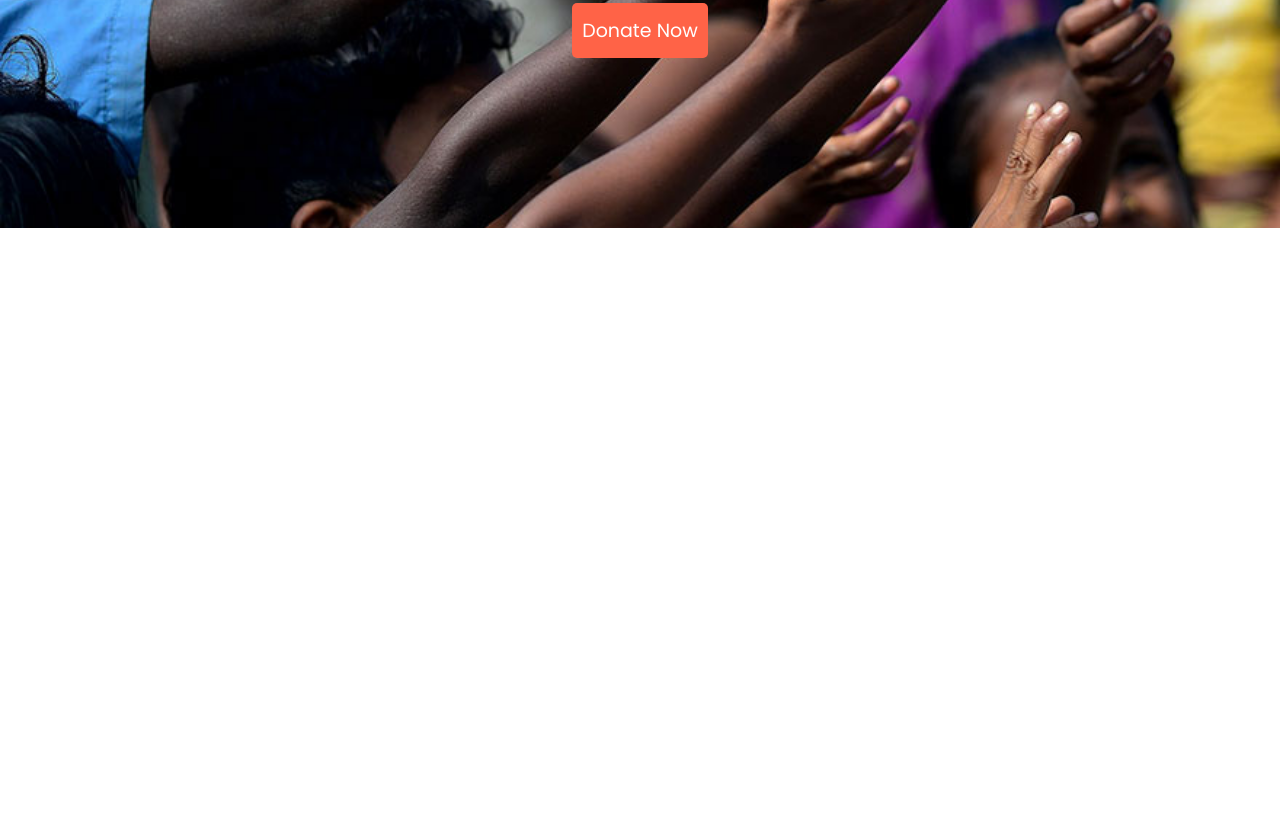
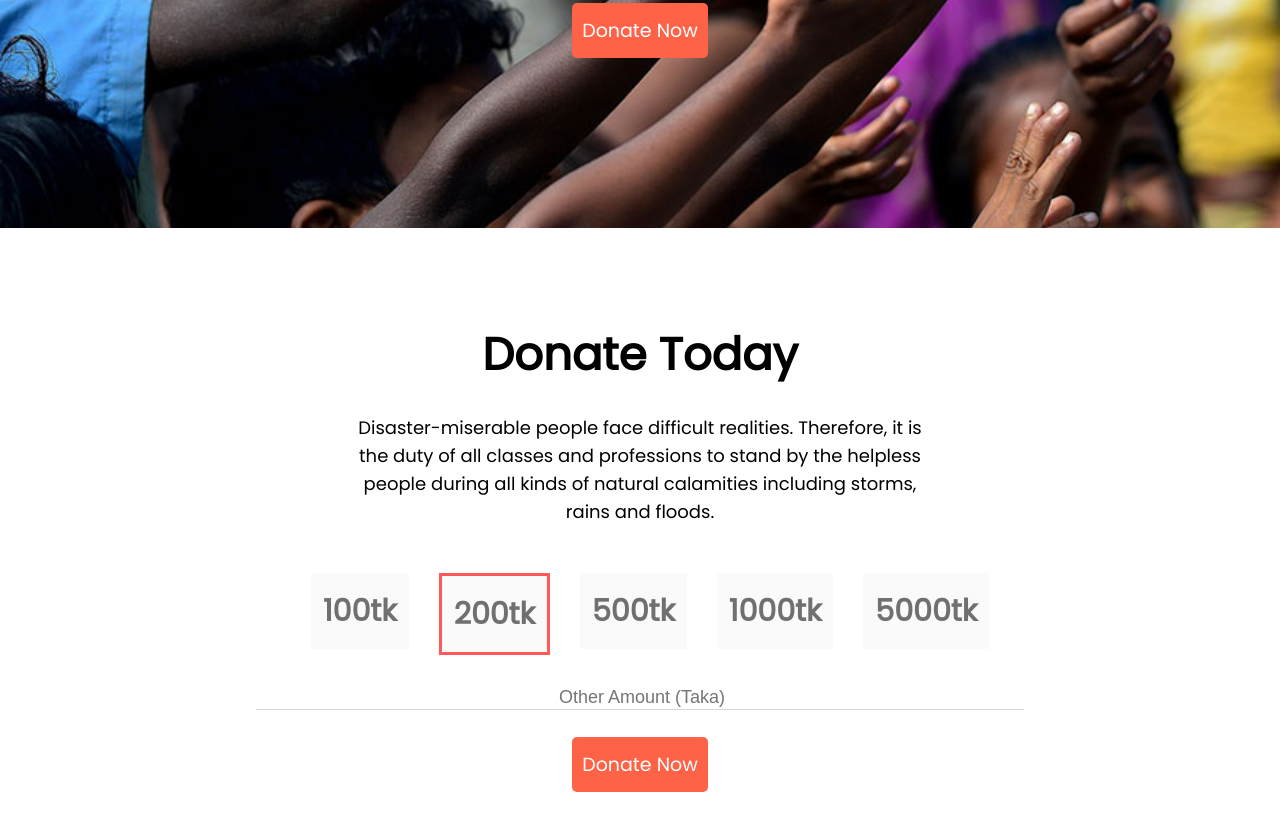
Before and after one commit to ummehabibatuhin/my-assignment-repo, a plain HTML site: page index.html in a window 1280 px wide. Shown: the part 472-1291 px from the top of the page. Before the commit the page ends 800 px from the top, so only its background shows below. Drawn offline with Linux system fonts and the light colour scheme.

Commit message:
Donate Today

```diff
--- a/index.html
+++ b/index.html
@@ -15,9 +15,33 @@
         <div class="banner-heading">
             <h1>Let’s Help Those Who Are More In Need</h1>
             <p>Everyone is trying to cooperate to alleviate the suffering of the flood victims in Sylhet, Sunamganj and Netrokona. Volunteers are moving around the city with donation boxes in hand.</p>
-            <a href="">Donate Now</a>
+            <a class="donate-button" href="">Donate Now</a>
         </div>
     </section>
+    <section>
+        <div class="today">
+            <h2>Donate Today</h2>
+            <p>Disaster-miserable people face difficult realities. Therefore, it is the duty of all classes and professions to stand by the helpless people during all kinds of natural calamities including storms, rains and floods.</p>
+        </div>
+        <div class="money">
+            <ul>
+                <li>100tk</li>
+                <li class="money-point">200tk</li>
+                <li>500tk</li>
+                <li>1000tk</li>
+                <li>5000tk</li>
+            </ul>
+        </div>
+        <div class="tk-text">
+           <form action="">
+            <input class="amount" type="text"placeholder="Other Amount (Taka)">
+           </form>
+        </div>
+        <div class="today-button">
+            <a class="donate-button" href="">Donate Now</a>
+        </div>
+   </section>
+
 
 </body>
 </html>
--- a/style.css
+++ b/style.css
@@ -35,3 +35,57 @@ a
     background-color: tomato;
     color: white;
 }
+h2{
+    font-weight: 700;
+    font-size: 45px;
+    line-height: 54px;
+    margin: 100px 0 0px;
+}
+.today{
+    width: 50%;
+    margin: 0 auto;
+    text-align: center;
+}
+.money{
+    height: 100px;
+    width: 60%;
+    margin: 0 auto;
+}
+.money ul li{
+    list-style-type: none;
+    float: left;
+    padding: 20px 12px;
+    font-size: 30px;
+    color: #707070;
+    line-height: 36px;
+    font-weight: 700;
+    background-color: #FAFAFA;
+    margin: 15px;
+    margin-bottom: 30px;
+}
+.money-point{
+    border-style: solid;
+    border-color: #FF5959;
+    background-color: #f41a1a;
+    color: #FF5959;
+}
+.tk-text{
+    height: 50px;
+    width: 60%;
+    margin: 0 auto;
+    border-bottom: #DADADA;
+    border-bottom-style: solid;
+    border-bottom-width: 2px;
+}
+.amount{
+    text-align: center;
+    width: 100%;
+    border: none;
+    color: #b3b3b3;
+    font-size: 18PX;
+    outline: none;
+}
+ .today-button{
+    text-align: center;
+    margin: 40px;
+}
```
